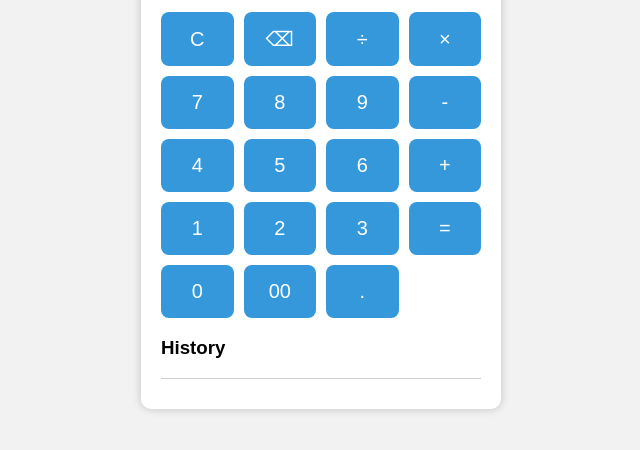
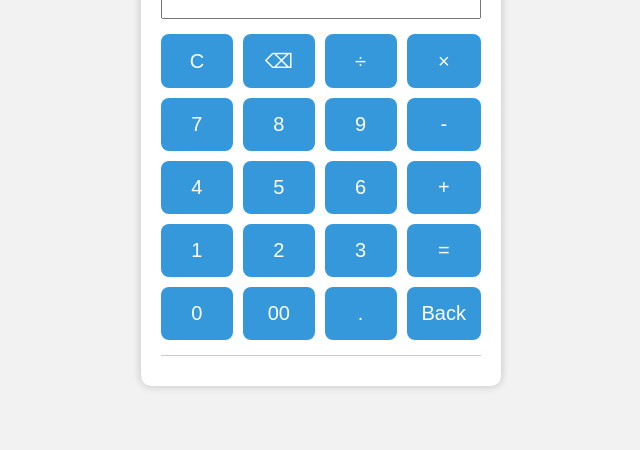
Before and after one commit to ahmad-shuja911/calculator, a plain HTML site: page index.html in a window 1280 px wide. Shown: the part 274-724 px from the top of the page, without its empty margins (319-959 px from the left). Drawn offline with Linux system fonts and the light colour scheme.

```diff
--- a/index.html
+++ b/index.html
@@ -37,9 +37,8 @@
         <button onclick="addNum('0')">0</button>
         <button onclick="addNum('00')">00</button>
         <button onclick="addNum('.')">.</button>
+        <button onclick="showHistory()" >Back</button>
     </div>
-
-    <h3>History</h3>
     <div id="history"></div>
 </div>
 
--- a/script.js
+++ b/script.js
@@ -1,7 +1,7 @@
 const display = document.getElementById("display");
 const historyDiv = document.getElementById("history");
 
-let history = JSON.parse(localStorage.getItem("history")) || [];
+let history = JSON.parse(localStorage.getItem("history")) ;
 
 showHistory();
 
@@ -30,7 +30,7 @@ function calculate(){
 
         localStorage.setItem("history",JSON.stringify(history));
 
-        showHistory();
+        // showHistory();
 
         display.value = result;
 
@@ -41,6 +41,7 @@ function calculate(){
 }
 
 function showHistory(){
+    // history.innerHTML=display.value
 
     historyDiv.innerHTML="";
 
```
Also changed, not shown: README.md.
